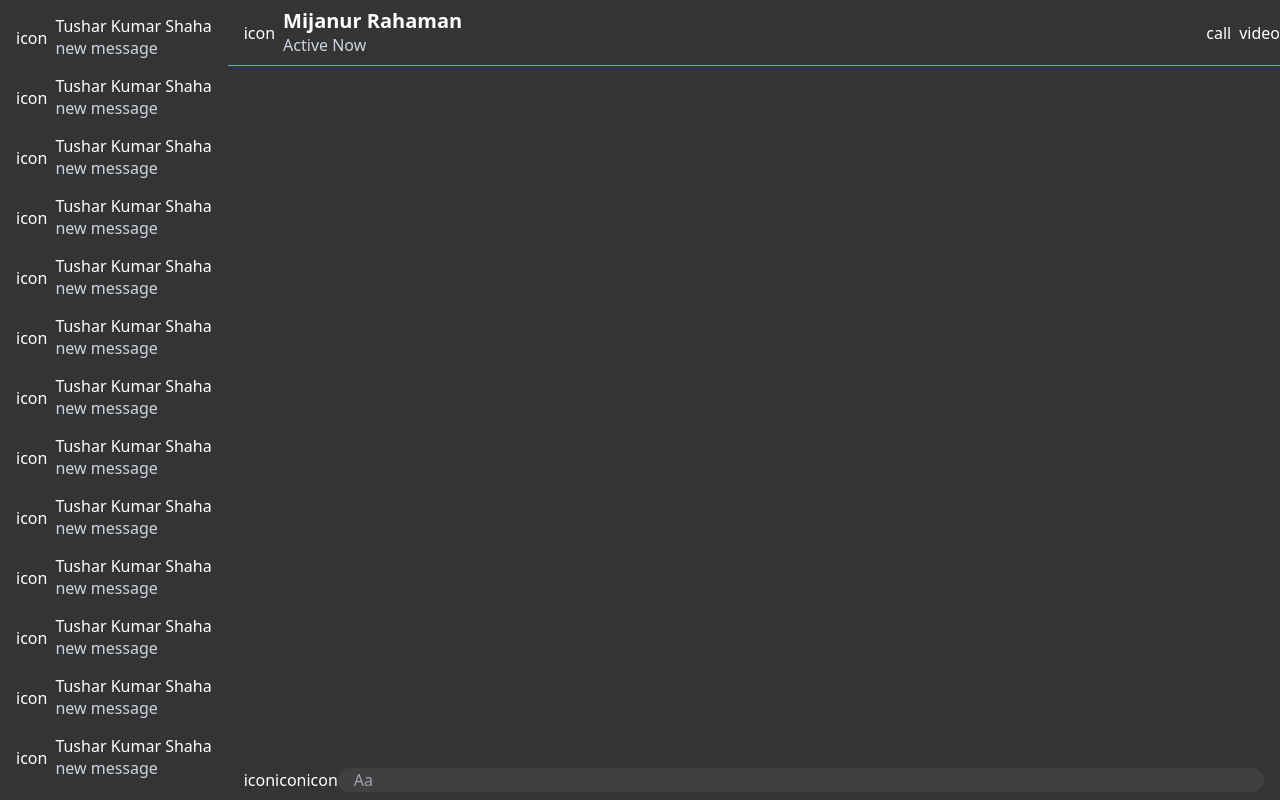
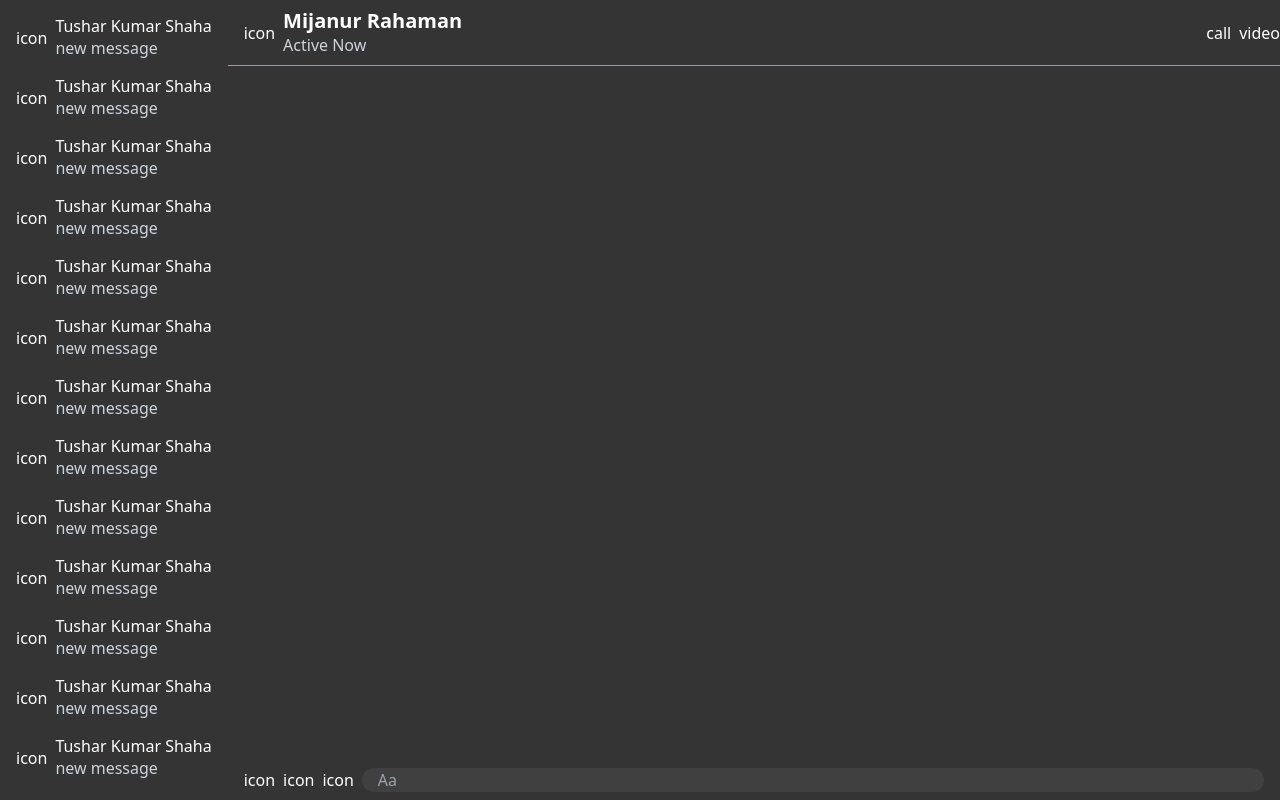
Before and after one commit to tusharshaha/messenger, a Next.js app: page / in a window 1280 px wide. Built offline with nearby package versions, Linux system fonts and the light colour scheme.

Commit message:
updated message bottom

```diff
--- a/components/home/MessageSection.tsx
+++ b/components/home/MessageSection.tsx
@@ -19,8 +19,8 @@ const MessageSection: React.FC = () => {
       </div>
       {/* bottom bar  */}
       <div className='sticky bottom-0 px-4 py-2'>
-        <div className='flex'>
-          <div>
+        <div className='flex gap-2 items-center'>
+          <div className='flex gap-2 items-center'>
             <span>icon</span>
             <span>icon</span>
             <span>icon</span>
```
